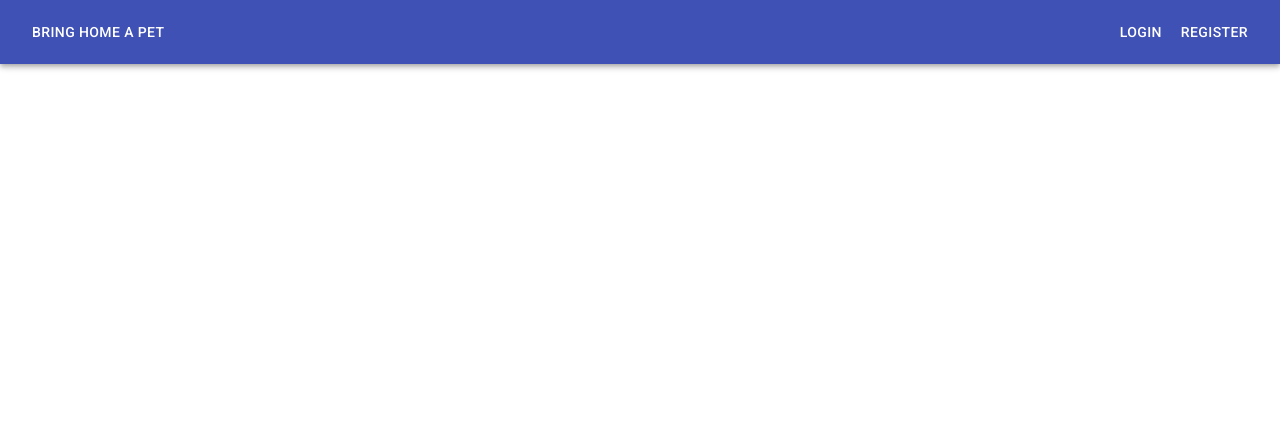
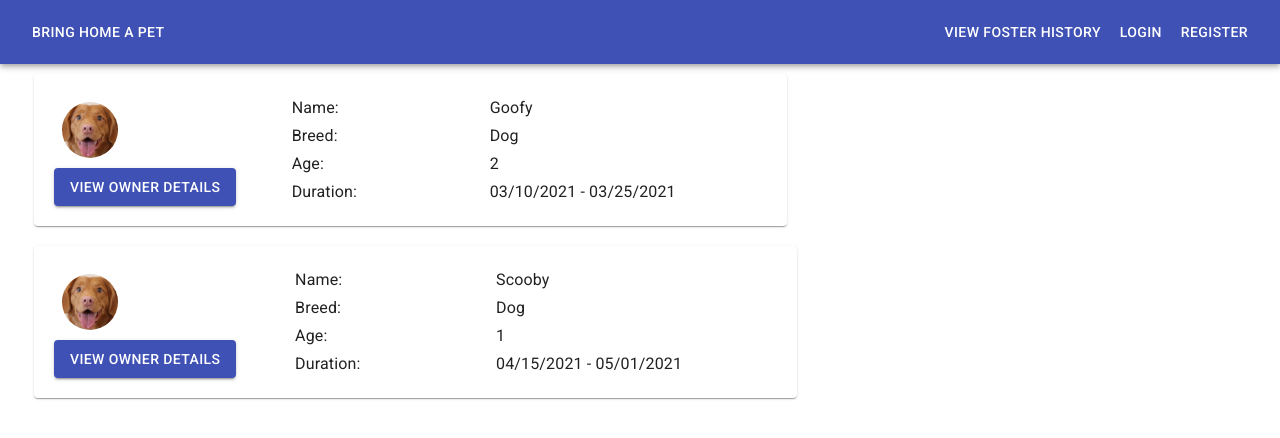
Before and after one commit to vasisht54/Pet-Foster-Frontend, a React (Create React App) app: page /fosterHistory in a window 1280 px wide. Shown: the top 438 px of the page. Built offline with nearby package versions, Linux system fonts and the light colour scheme.

Commit message:
Implemented foster history page

```diff
--- a/src/App.js
+++ b/src/App.js
@@ -1,4 +1,4 @@
-import {BrowserRouter as Router, Switch, Route} from "react-router-dom";
+import { BrowserRouter as Router, Switch, Route } from "react-router-dom";
 import Home from "./Home/index";
 import PetSearch from "./PetSearch/PetSearch";
 import CreatePetListing from "./PetListing/CreatePetListing";
@@ -7,6 +7,8 @@ import Login from "./Login";
 import Register from "./Register";
 import SendFosterRequest from "./PetSearch/SendFosterRequest";
 import PetSearchDetails from "./PetSearch/petSearchDetails";
+import FosterHistory from "./FosterHistory";
+import OwnerDetails from "./OwnerDetails";
 
 function App() {
   return (
@@ -36,6 +38,12 @@ function App() {
             <Route path="/SendFosterRequest">
               <SendFosterRequest />
             </Route>
+            <Route path="/fosterHistory">
+              <FosterHistory />
+            </Route>
+            <Route path="/ownerDetails">
+              <OwnerDetails />
+            </Route>
           </Switch>
         </div>
       </div>
--- /dev/null
+++ b/src/FosterHistory/ImageAvatar.js
@@ -0,0 +1,30 @@
+import React from "react";
+import { makeStyles } from "@material-ui/core/styles";
+import Avatar from "@material-ui/core/Avatar";
+
+const useStyles = makeStyles(theme => ({
+  root: {
+    display: "flex",
+    "& > *": {
+      margin: theme.spacing(1),
+    },
+  },
+  small: {
+    width: theme.spacing(3),
+    height: theme.spacing(3),
+  },
+  large: {
+    width: theme.spacing(7),
+    height: theme.spacing(7),
+  },
+}));
+
+export default function ImageAvatar({ image, name }) {
+  const classes = useStyles();
+
+  return (
+    <div className={classes.root}>
+      <Avatar alt={name} src={image} className={classes.large} />
+    </div>
+  );
+}
--- /dev/null
+++ b/src/FosterHistory/index.js
@@ -0,0 +1,85 @@
+import { Button, Container, Grid, Paper, Typography } from "@material-ui/core";
+import { makeStyles } from "@material-ui/core/styles";
+import { useHistory } from "react-router";
+import ImageAvatar from "./ImageAvatar";
+
+const useStyles = makeStyles(theme => ({
+  paper: {
+    margin: "10px",
+    padding: "20px",
+  },
+}));
+
+const FormRow = props => {
+  return (
+    <Grid container item xs={12}>
+      <Grid item xs={5}>
+        {props.label && (
+          <Typography variant="subtitle1">{props.label}:</Typography>
+        )}
+      </Grid>
+      <Grid item>
+        <Typography variant="subtitle1">{props.value}</Typography>
+      </Grid>
+    </Grid>
+  );
+};
+
+const FosterHistory = () => {
+  const classes = useStyles();
+  const history = useHistory();
+
+  const fosterHistory = [
+    {
+      id: 1,
+      image: "static/images/cards/dog.jpeg",
+      name: "Goofy",
+      age: 2,
+      type: "Dog",
+      duration: "03/10/2021 - 03/25/2021",
+      owner: "/ownerDetails",
+    },
+    {
+      id: 2,
+      image: "static/images/cards/dog.jpeg",
+      name: "Scooby",
+      age: 1,
+      type: "Dog",
+      duration: "04/15/2021 - 05/01/2021",
+      owner: "/ownerDetails",
+    },
+  ];
+
+  return (
+    <Container>
+      <Grid container direction="column">
+        {fosterHistory.map(item => (
+          <Grid container item key={item.id}>
+            <Paper className={classes.paper}>
+              <Grid container>
+                <Grid container item xs={4}>
+                  <ImageAvatar image={item.image} name={item.name} />
+                  <Button
+                    onClick={() => history.push(item.owner)}
+                    color="primary"
+                    variant="contained"
+                  >
+                    View owner details
+                  </Button>
+                </Grid>
+                <Grid container item xs={8}>
+                  <FormRow label="Name" value={item.name} />
+                  <FormRow label="Breed" value={item.type} />
+                  <FormRow label="Age" value={item.age} />
+                  <FormRow label="Duration" value={item.duration} />
+                </Grid>
+              </Grid>
+            </Paper>
+          </Grid>
+        ))}
+      </Grid>
+    </Container>
+  );
+};
+
+export default FosterHistory;
--- a/src/Navbar.js
+++ b/src/Navbar.js
@@ -1,5 +1,5 @@
 import React from "react";
-import {makeStyles} from "@material-ui/core/styles";
+import { makeStyles } from "@material-ui/core/styles";
 import AppBar from "@material-ui/core/AppBar";
 import Toolbar from "@material-ui/core/Toolbar";
 import Typography from "@material-ui/core/Typography";
@@ -7,9 +7,9 @@ import Button from "@material-ui/core/Button";
 import AccountCircle from "@material-ui/icons/AccountCircle";
 import Menu from "@material-ui/core/Menu";
 import MenuItem from "@material-ui/core/MenuItem";
-import {useHistory} from "react-router-dom";
-import {useSelector, useDispatch} from "react-redux";
-import {logout} from "./redux/LoginSlice";
+import { useHistory } from "react-router-dom";
+import { useSelector, useDispatch } from "react-redux";
+import { logout } from "./redux/LoginSlice";
 
 const useStyles = makeStyles(theme => ({
   root: {
@@ -24,6 +24,7 @@ const useStyles = makeStyles(theme => ({
   accountCircle: {
     cursor: "pointer",
   },
+  fosterHistoryButton: {},
 }));
 
 export default function Navbar() {
@@ -60,6 +61,13 @@ export default function Navbar() {
             Bring Home A Pet
           </Button>
           <Typography className={classes.title}></Typography>
+          <Button
+            className={classes.fosterHistoryButton}
+            color="inherit"
+            onClick={e => handleHref(e, "/fosterHistory")}
+          >
+            View Foster History
+          </Button>
           {isLoggedIn ? (
             <>
               <AccountCircle
--- /dev/null
+++ b/src/OwnerDetails.js
@@ -0,0 +1,5 @@
+const OwnerDetails = () => {
+  return <div>Shaggy</div>;
+};
+
+export default OwnerDetails;
--- a/src/PetSearch/PetSearch.js
+++ b/src/PetSearch/PetSearch.js
@@ -17,7 +17,7 @@ import PetSearchDetails from "./petSearchDetails";
 
 const drawerWidth = 300;
 
-const useStyles = makeStyles((theme) => ({
+const useStyles = makeStyles(theme => ({
   root: {
     display: "flex",
     flexGrow: 1,
@@ -32,7 +32,6 @@ const useStyles = makeStyles((theme) => ({
     flexGrow: 1,
     padding: theme.spacing(3),
     height: "100vh",
-    overflowY: "scroll",
   },
   drawerPaper: {
     top: "auto !important",
@@ -123,7 +122,7 @@ function PetSearch() {
                 </CardContent>
               </CardActionArea>
               <CardActions>
-                <Button size="small" color="primary" href="/petSearchDetails" >
+                <Button size="small" color="primary" href="/petSearchDetails">
                   View Pet Details
                 </Button>
               </CardActions>
@@ -137,7 +136,7 @@ function PetSearch() {
   return (
     <div className={classes.root}>
       {petDetails ? (
-        <PetSearchDetails onBackButtonClick={()=> setPetDetails(null)}/>
+        <PetSearchDetails onBackButtonClick={() => setPetDetails(null)} />
       ) : (
         <>
           <CssBaseline />
```
